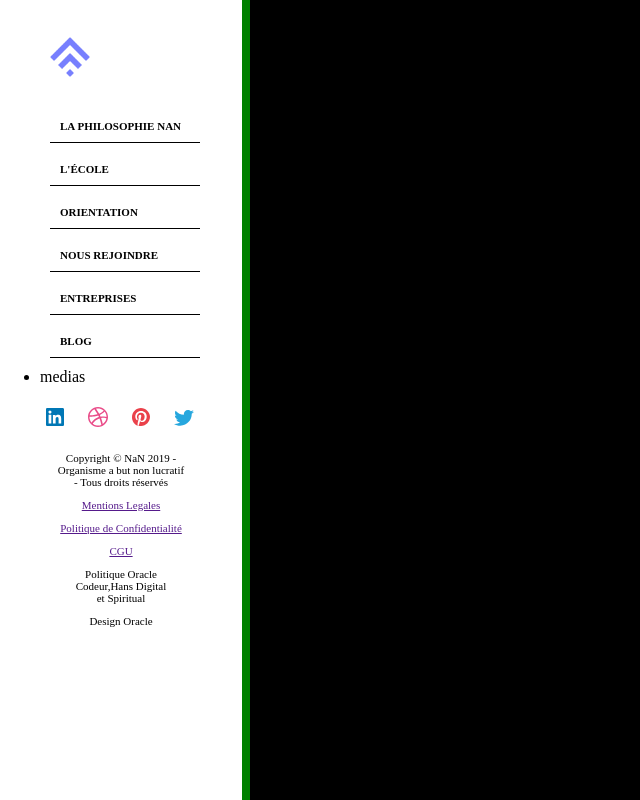
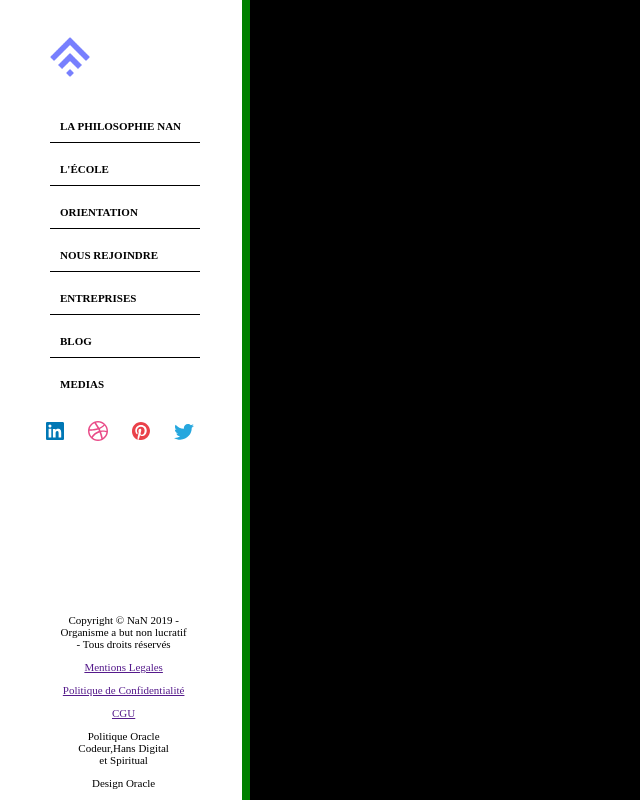
Before and after one commit to oraclerevolution/projets_NaN, a plain HTML site: page project4/index.htm in a window 1280 px wide. Shown: the whole page, without its empty margins (0-640 px from the left). Drawn offline with Linux system fonts and the light colour scheme.

Commit message:
style.css

```diff
--- a/project4/style.css
+++ b/project4/style.css
@@ -29,7 +29,7 @@ body{
 }
 .navigation{
     background-color: white;
-    position: absolute;
+    position: fixed;
     min-width: 250px;
     min-height: 100%;
     border-right: 8px solid green;
@@ -48,6 +48,21 @@ body{
     text-transform: uppercase;
     font-weight: bold;
     border-bottom: 1px solid black;
+    width: 150px;
+    margin: 10px;
+    font-size: 11px;
+    padding: 10px;
+}
+.texte{
+    position: absolute;
+    bottom: 0;
+    text-align: center;
+    left: 25%;
+}
+.no{
+    list-style: none;
+    text-transform: uppercase;
+    font-weight: bold;
     width: 150px;
     margin: 10px;
     font-size: 11px;
```
